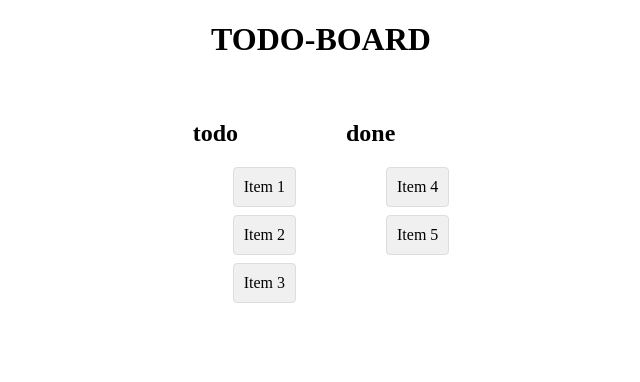
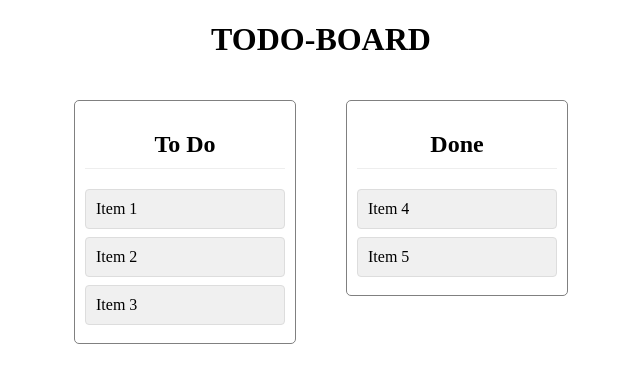
Before and after one commit to MarcosFernandesF/todo-board, a Vue app: page / in a window 1280 px wide. Shown: the top 382 px of the page, without its empty margins (319-959 px from the left). Built offline with nearby package versions, Linux system fonts and the light colour scheme.

Commit message:
integrating BoardColumn component with the Board

```diff
--- a/src/components/Board.vue
+++ b/src/components/Board.vue
@@ -5,29 +5,28 @@
 
   <main class="board-columns">
     <section class="board-column">
-      <h2>todo</h2>
-      <ul id="todoColumn">
+      <BoardColumn title="To Do">
         <TaskCard
           v-for="item in mockTodo"
           :key="item.id"
           :task="item"
         />
-      </ul>
+      </BoardColumn>
     </section>
     <section>
-      <h2>done</h2>
-      <ul id="doneColumn">
+      <BoardColumn title="Done">
         <TaskCard
           v-for="item in mockDone"
           :key="item.id"
           :task="item"
         />
-      </ul>
+      </BoardColumn>
     </section>
   </main>
 </template>
 
 <script setup>
+import BoardColumn from './BoardColumn.vue';
 import TaskCard from './TaskCard.vue'
 
 const mockTodo = [
```
